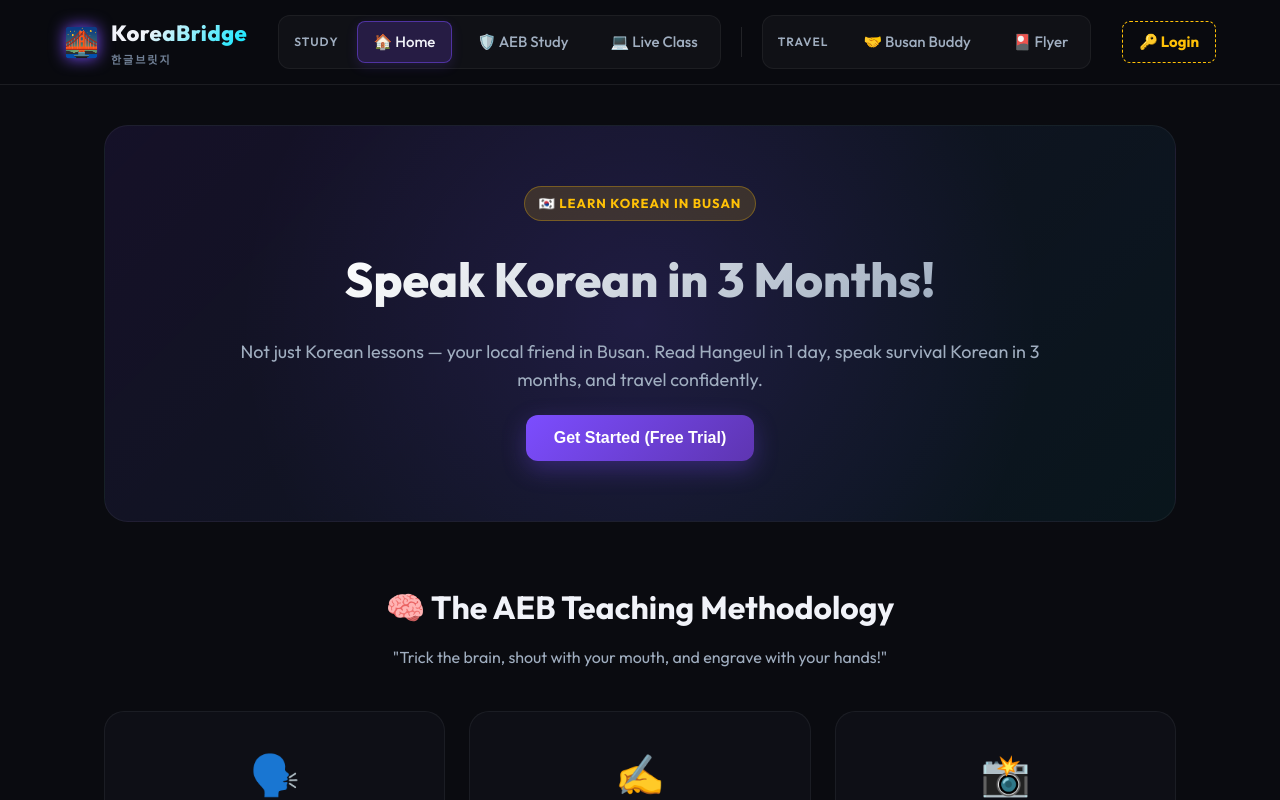
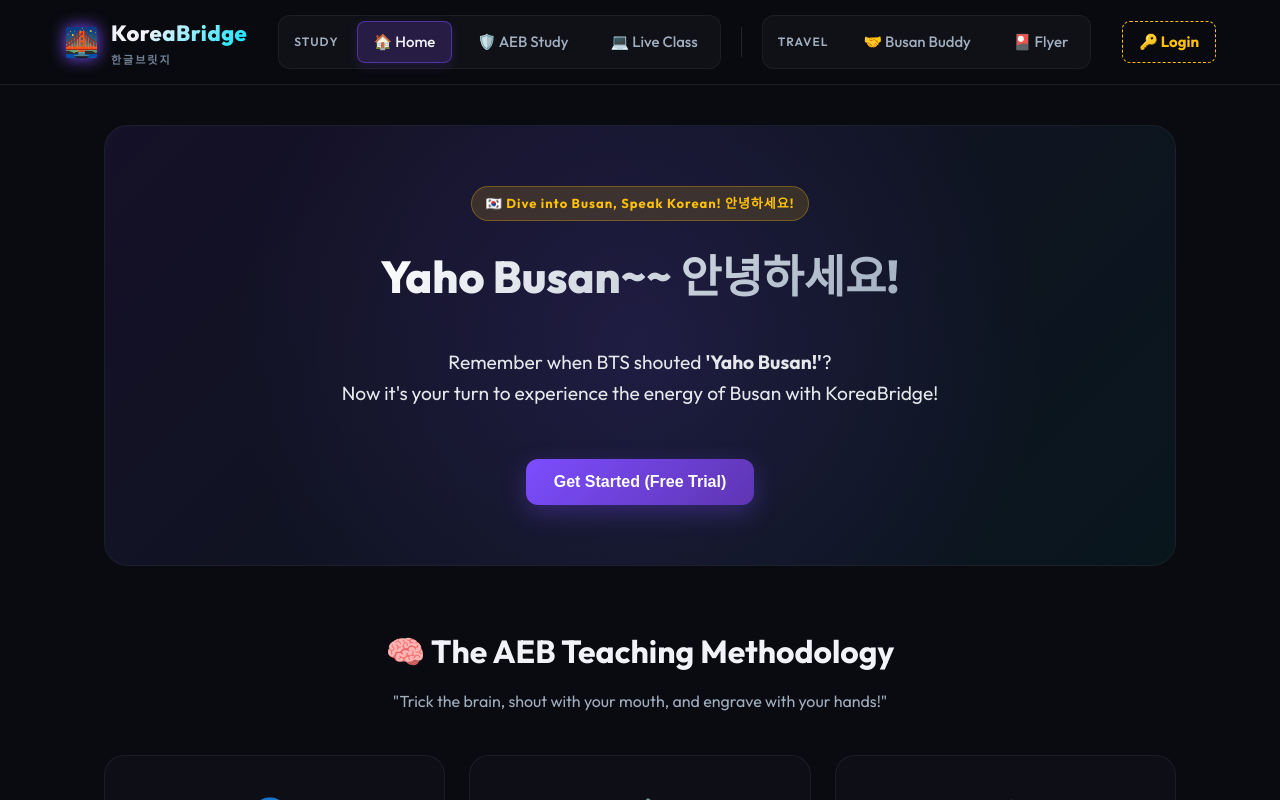
Before and after one commit to mhr7028-ux/koreabridge, a Next.js app: page / in a window 1280 px wide. Shown: the top 800 px of the page. Built offline with nearby package versions, Linux system fonts and the light colour scheme; no server answers.

Commit message:
feat: apply BTS storytelling copy to hero section

```diff
--- a/src/app/page.tsx
+++ b/src/app/page.tsx
@@ -13,11 +13,11 @@ export default function Home() {
       <section className={styles.heroSection}>
         <div className={styles.heroOverlay}></div>
         <div className={styles.heroContent}>
-          <span className={styles.badgeGold}>🇰🇷 LEARN KOREAN IN BUSAN</span>
-          <h2>Speak Korean in 3 Months!</h2>
-          <p>
-            Not just Korean lessons — your local friend in Busan. Read Hangeul in 1 day,
-            speak survival Korean in 3 months, and travel confidently.
+          <span className={styles.badgeGold}>🇰🇷 Dive into Busan, Speak Korean! 안녕하세요!</span>
+          <h2 style={{ fontSize: '2.8rem', fontWeight: '800', marginBottom: '15px', color: '#fff' }}>Yaho Busan~~ <span style={{ color: '#fbbf24' }}>안녕하세요!</span></h2>
+          <p style={{ fontSize: '1.2rem', lineHeight: '1.6', maxWidth: '700px', margin: '0 auto 30px', color: '#e5e7eb' }}>
+            Remember when BTS shouted <strong>'Yaho Busan!'</strong>? <br />
+            Now it's your turn to experience the energy of Busan with KoreaBridge!
           </p>
           <div className={styles.heroActions}>
             <button className={styles.btnPrimary}>Get Started (Free Trial)</button>
```
